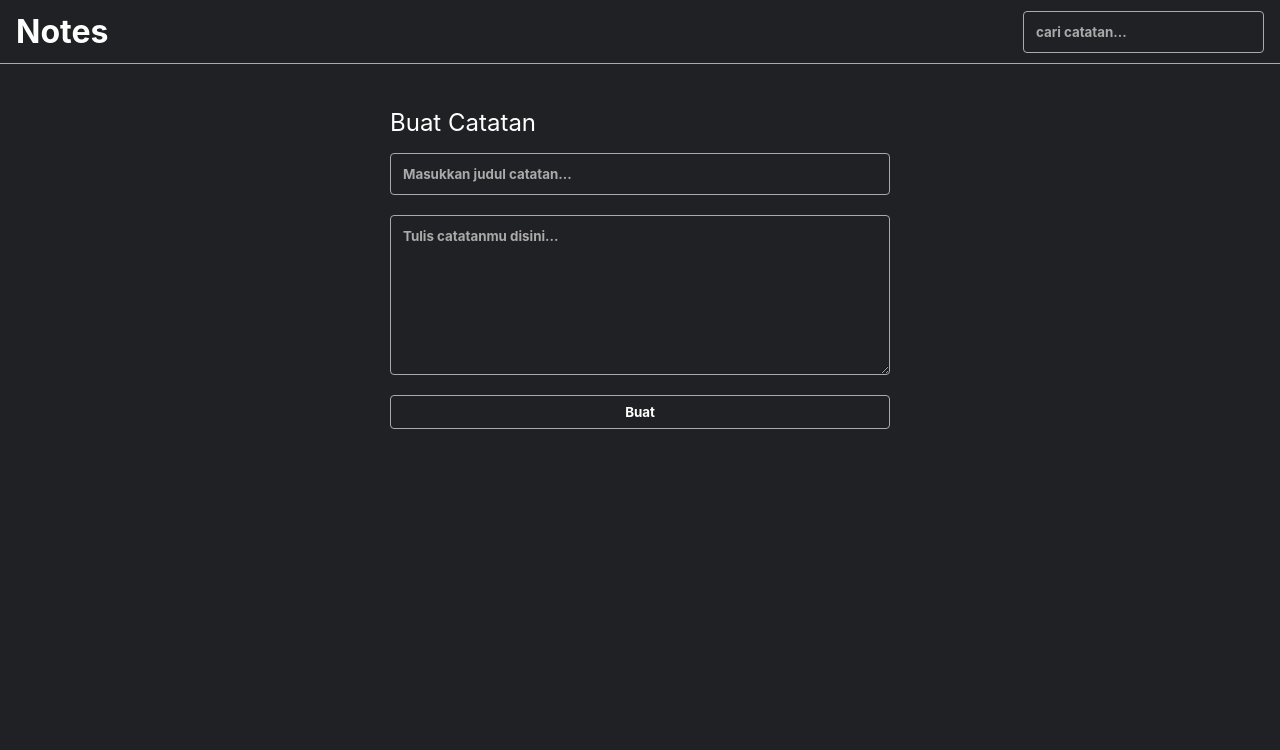
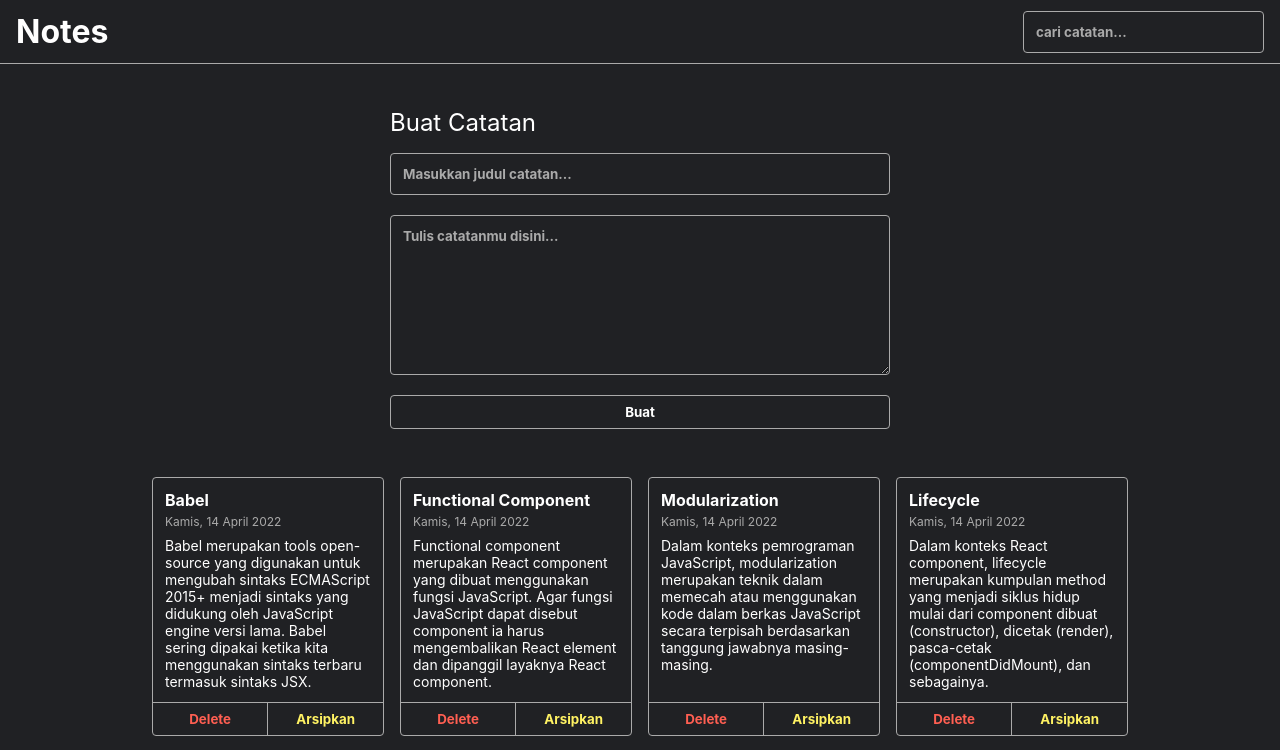
Before and after one commit to alghifarydaffa62/IDCAMP, a React (Vite) app in the folder personal-notes-starter/: page / in a window 1280 px wide. Shown: the top 750 px of the page. Built offline with nearby package versions, Linux system fonts and the light colour scheme.

Commit message:
Add feature, note list, delete

```diff
--- a/personal-notes-starter/src/components/NoteAction.jsx
+++ b/personal-notes-starter/src/components/NoteAction.jsx
@@ -1,13 +1,11 @@
 import React from "react"
-import DeleteButton from "./delete"
-import Archive from "./archive"
 import '../styles/style.css'
 
-function NoteAction() {
+function NoteAction({id, onDelete}) {
     return(
         <div className="note-item__action">
-            <DeleteButton/>
-            <Archive/>
+            <button className="note-item__delete-button" onClick={() => onDelete(id)}>Delete</button>
+            <button className="note-item__archive-button">Arsipkan</button>
         </div>
     )
 }
--- a/personal-notes-starter/src/components/NoteInput.jsx
+++ b/personal-notes-starter/src/components/NoteInput.jsx
@@ -8,11 +8,12 @@
 
         this.state = {
             title: '',
-            desc: ''
+            body: ''
         }
 
         this.onTitlechangehandler = this.onTitlechangehandler.bind(this)
         this.onDescchangehandler = this.onDescchangehandler.bind(this)
+        this.onSubmithandler = this.onSubmithandler.bind(this)
     }
 
     onTitlechangehandler(event) {
@@ -26,18 +27,23 @@
     onDescchangehandler(event) {
         this.setState(() => {
             return{
-                desc: event.target.value
+                body: event.target.value
             }
         })
     }
 
+    onSubmithandler(event) {
+        event.preventDefault()
+        this.props.addNote(this.state)
+    }
+
     render() {
         return(
-            <div className="note-input">
+            <form className="note-input" onSubmit={this.onSubmithandler}>
                 <input type="text" placeholder="Masukkan judul catatan..." value={this.state.title} onChange={this.onTitlechangehandler}/><br/>
-                <textarea placeholder="Tulis catatanmu disini..." value={this.state.desc} onChange={this.onDescchangehandler}/><br/>
+                <textarea placeholder="Tulis catatanmu disini..." value={this.state.body} onChange={this.onDescchangehandler}/><br/>
                 <button type="submit">Buat</button>
-            </div>
+            </form>
         )
     }
 }
--- a/personal-notes-starter/src/components/NoteItem.jsx
+++ b/personal-notes-starter/src/components/NoteItem.jsx
@@ -1,21 +1,19 @@
 import React from "react"
 import NoteContent from "./NoteContent"
+import NoteAction from "./NoteAction"
+import { showFormattedDate } from "../utils"
 import '../styles/style.css'
 
-function NoteItem({id, title, date, body}) {
+function NoteItem({id, title, date, body, onDelete}) {
     return(
-        <div>
-            <h2>Catatan Aktif</h2>
             <div className="note-item">
                 <NoteContent
                     title={title}
-                    date={date}
+                    date={showFormattedDate(date)}
                     body={body}
                 />
-                <NoteAction id={id}/>
+                <NoteAction id={id} onDelete={onDelete}/>
             </div>
-        </div>
-
     )
 }
 
--- a/personal-notes-starter/src/components/NoteList.jsx
+++ b/personal-notes-starter/src/components/NoteList.jsx
@@ -2,17 +2,20 @@
 import NoteItem from "./NoteItem"
 import '../styles/style.css'
 
-function NoteList({note}) {
+function NoteList({note, onDelete}) {
     return(
         <div className="notes-list">
             {
-                note.map((notes) => {
+                note.map((notes) => (
                     <NoteItem
                         key={notes.id}
                         id={notes.id}
-                        {...notes}
+                        title={notes.title}
+                        date={notes.createdAt}
+                        body={notes.body}
+                        onDelete={onDelete}
                     />
-                })
+                ))
             }
 
         </div>
--- a/personal-notes-starter/src/components/Noteapp.jsx
+++ b/personal-notes-starter/src/components/Noteapp.jsx
@@ -1,6 +1,6 @@
 import React from "react"
 import NoteInput from "./NoteInput"
-import { getInitialData } from "../utils"
+import { getInitialData, showFormattedDate } from "../utils"
 import NoteList from "./NoteList"
 import '../styles/style.css'
 
@@ -12,14 +12,43 @@
         this.state = {
             note: getInitialData()
         }
+
+        this.onDeletehandler = this.onDeletehandler.bind(this)
+        this.AddNotehandler = this.AddNotehandler.bind(this)
+    }
+
+    onDeletehandler(id) {
+        const note = this.state.note.filter(notes => notes.id !== id)
+        this.setState({note})
+    }
+
+    AddNotehandler({title, body}) {
+        this.setState((prevState) => {
+            return {
+                note: [
+                    ...prevState.note,
+                    {
+                        id: + new Date(),
+                        title,
+                        body,
+                        createdAt: showFormattedDate(new Date().toISOString()),
+                        archieved: false
+                    }
+                ]
+            }
+        })
     }
 
     render() {
         return(
             <div className="note-app__body">
                 <h2>Buat Catatan</h2>
-                <NoteInput/>
-                <NoteList note={this.state.note}/>
+                <NoteInput addNote={this.AddNotehandler}/>
+                {
+                    this.state.note.length > 0
+                    ? <NoteList note={this.state.note} onDelete={this.onDeletehandler}/>
+                    : <h2 className="notes-list__empty-message">Tidak ada catatan</h2>
+                }
             </div>
         )
     }
```
Also changed, not shown: personal-notes-starter/src/components/archive.jsx (deleted, +0 -10 lines), personal-notes-starter/src/components/delete.jsx (deleted, +0 -10 lines).
